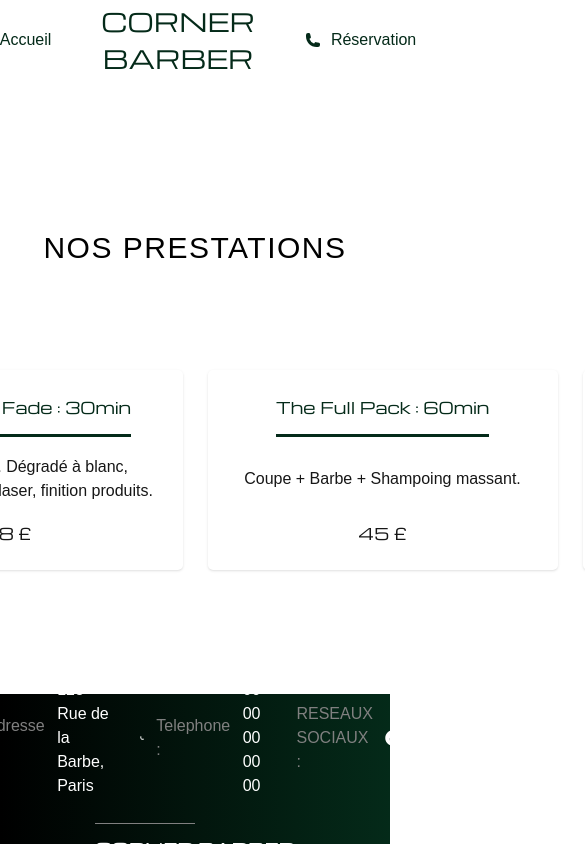
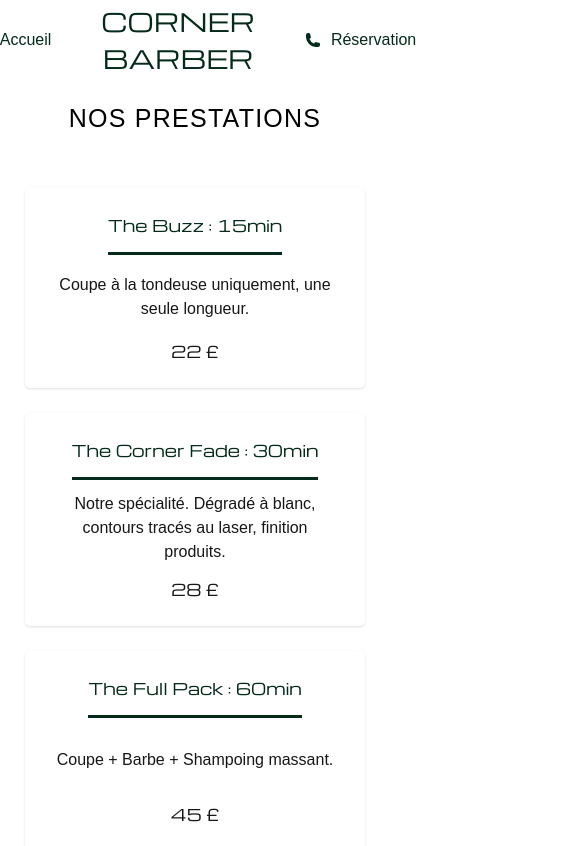
Before and after one commit to Matoky18/corner-barber, a Next.js app: page /services in a window 390 px wide. Shown: the top 846 px of the page, 585 px wide, since content can reach past the window. Built offline with nearby package versions, Linux system fonts and the light colour scheme.

Commit message:
make footer responsive

```diff
--- a/app/contact/page.tsx
+++ b/app/contact/page.tsx
@@ -75,6 +75,7 @@ const page = () => {
             <textarea className= {`resize-none ${inputStyle} h-[150px] `} placeholder="Votre message..." id="message" name="message" value={form.message} onChange={handleChange}  ></textarea>
 
             <button className= {`cursor-pointer w-[350px] text-white bg-gradient-dark h-[50px] border-1 border-[gray] rounded-[5px] `} type="submit">Confirmer le rendez-vous</button>
+
         </form>
     </div>
   )
--- a/app/services/page.tsx
+++ b/app/services/page.tsx
@@ -11,16 +11,19 @@ const page = () => {
 
   return (
     <>
+
       <div className= {``}  ></div>
-        <div className= {`h-[calc(100vh-150px)] pt-[100px] flex-col ${flexCenter} gap-[100px]  `} >
 
-          <h2 className="text-[black] text-[30px]  tracking-wider " >NOS PRESTATIONS</h2>
+        <div className= {`min-h-[calc(100vh-150px)] pt-[100px] flex-col ${flexCenter} gap-[50px] p-[50px] `} >
 
-          <ul className= {`${flexCenter} gap-[25px] `}  >
+          <h2 className="text-[black] text-center text-[25px]  tracking-wider " >NOS PRESTATIONS</h2>
+
+          <ul className= {`flex-wrap ${flexCenter} gap-[25px] `}  >
 
               {services.map((service)=>{
 
-              return <li  key={service.id}><ServiceCard  service = {service} /></li>
+              return <li className= {`50%`}  key={service.id}><ServiceCard  service = {service} /></li>
+
             })}
 
           </ul>
@@ -30,7 +33,6 @@ const page = () => {
     </>
 
 
-
   )
 }
 
--- a/components/Footer.tsx
+++ b/components/Footer.tsx
@@ -4,27 +4,36 @@ import { FaFacebook, FaInstagram } from 'react-icons/fa'
 const Footer = () => {
 
     const flexCenter= ' flex justify-center items-center  '
-
+    const liStyle = `flex-wrap ${flexCenter} gap-[12.5px] `
 
   return (
-    <div className= {` bg-gradient-dark ${flexCenter} flex-col text-white h-[150px] gap-[25px]`} >
-        <ul className= {`gap-[25px] ${flexCenter}`} >
-            <li className= {`gap-[12.5px] ${flexCenter}`}>
-                <MapPinIcon className= {` w-[15px]`} ></MapPinIcon> <span className= {`text-[gray]`} >Addresse :</span>
+    <div className= {` bg-gradient-dark ${flexCenter} flex-col text-white min-h-[150px] p-[25px] pb-[50px] gap-[25px]`} >
+        <ul className= {` flex-wrap gap-[25px] ${flexCenter}`} >
+            <li className= {`${liStyle}`}>
+                  <MapPinIcon className= {` w-[15px]`} ></MapPinIcon>
+
+                 <span className= {`text-[gray]`} >
+                  Addresse :
+                  </span>
                 <span>123 Rue de la Barbe, Paris</span>
             </li>
-            <li className= {`gap-[12.5px] ${flexCenter}`}>
-                <PhoneIcon className= {`w-[15px]`} ></PhoneIcon> <span className= {`text-[gray]`} >Telephone :</span>
+            <li className= {`${liStyle}`}>
+                <span className= {`gap-[12.5px]  ${flexCenter} text-[gray]`} >
+                  <PhoneIcon className= {`w-[15px]`} ></PhoneIcon>
+                  Telephone :
+                </span>
                 <span> 06 00 00 00 00 </span>
             </li>
-            <li className= {`${flexCenter} gap-[12.5px] `} >
+            <li className= {`${liStyle}`} >
                 <span className='text-[gray]' >RESEAUX SOCIAUX :</span>
-                <span className='cursor-pointer' >
+                <>
+                  <span className='cursor-pointer' >
                   <FaFacebook/>
-                </span>
-                <span className='cursor-pointer' >
-                  <FaInstagram/>
-                </span>
+                  </span>
+                  <span className='cursor-pointer' >
+                    <FaInstagram/>
+                  </span>
+                </>
             </li>
         </ul>
        <h2 className='font-michroma' > <span className='w-[100px] border-t flex pt-[12.5px] border-[gray] ' ></span> CORNER BARBER <span></span> </h2>
--- a/components/Navbar.tsx
+++ b/components/Navbar.tsx
@@ -8,7 +8,7 @@ const Navbar = () => {
   const fontMichroma = "font-[family-name:var(--font-michroma)]"
 
   const iconStyle = `bg-red h-[16px] ${itemCenter} `
-  const itemNavStyle = `  ${itemCenter} gap-[10px]  `
+  const itemNavStyle = `  w-[150px]  ${itemCenter} gap-[10px]  `
 
 
 
@@ -19,8 +19,8 @@ const Navbar = () => {
               <HomeIcon  className= {` ${iconStyle}`} />
             Accueil
             </Link>
-            <h1 className= {` ${fontMichroma} text-[25px] ${itemCenter} `} >CORNER BARBER </h1>
-            <Link href={"/contact"} className= {`${itemNavStyle}`}  >
+            <h1 className= {` ${fontMichroma} text-[25px] ${itemCenter} text-center `} >CORNER BARBER </h1>
+            <Link className= {`${itemNavStyle}`} href={"/contact"} >
              <PhoneIcon  className= {` ${iconStyle}`} />
 
               Réservation
--- a/components/ServiceCard.tsx
+++ b/components/ServiceCard.tsx
@@ -7,13 +7,13 @@ const ServiceCard = ({service} : {service : Service} ) => {
 
       const containerStyle = `hover:shadow-lg  shadow-sm
        transition-all duration-300 ease-in-out
-        p-[25px] rounded-[5px] ${flexSpacing} w-[350px]
-        h-[200px]   flex-col `
+        p-[25px] rounded-[5px] ${flexSpacing} w-[calc(100vw-50px)] max-w-[350px]
+        min-h-[200px] h-auto flex-col box-border gap-[12.5px] `
 
   return (
     <Link className= {` ${containerStyle}  `} href={`/services/${service.slug}`} >
 
-        <h1 className= {`font-michroma text-primary-dark   border-b-3 pb-[15px] border-primary-dark `} >{service.name} : {service.duration}min</h1>
+        <h1 className= {`font-michroma text-primary-dark text-center border-b-3 pb-[15px] border-primary-dark `} >{service.name} : {service.duration}min</h1>
 
         <h2 className= {` text-center `} >{service.description} </h2>
 
```
